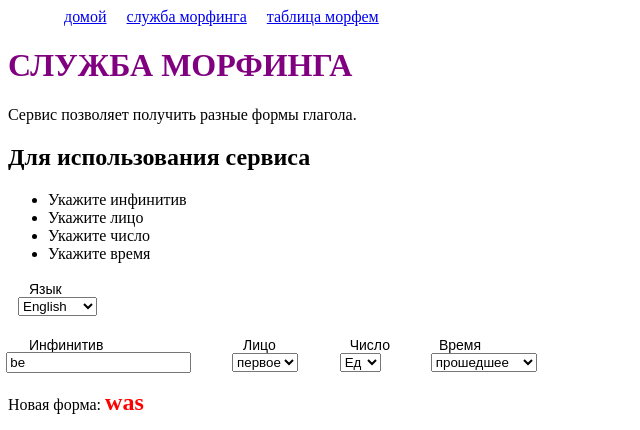
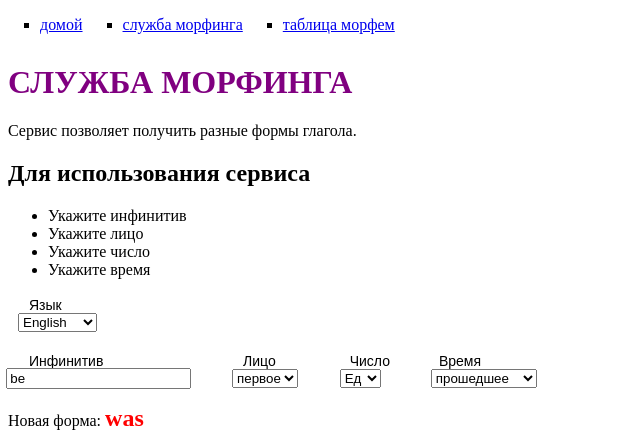
Before and after one commit to Wombatduo/py_morph, a Flask app: page /morph in a window 1280 px wide. Shown: the top 430 px of the page, without its empty margins (0-640 px from the left). Run offline with Flask 2, Linux system fonts and the light colour scheme; some libraries are stand-ins or nearby versions.

Commit message:
minor refinement

```diff
--- a/static/style1.1.css
+++ b/static/style1.1.css
@@ -6,9 +6,21 @@ label {
     font-size: 14px
 }
 
+div.navy {
+    margin-bottom: 1em;
+}
+
+ul.navy {
+    margin-left: 0px;
+    padding-left: 0px;
+}
+
 ul.navy li {
-    display: inline !important;
-    padding-left: 1em;
+    list-style: square;
+    float: left;
+    margin-right: .5em;
+    margin-left: 2em;
+
 }
 
 #lang, #infinitive, #person, #number, #tense {
@@ -45,6 +57,7 @@ ul.navy li {
 }
 
 h1 {
+    padding-top: 1.5em;
     color: purple;
     text-transform: uppercase;
 }
--- a/templates/base.html
+++ b/templates/base.html
@@ -7,11 +7,13 @@
     {% block script %}{% endblock %}
 </HEAD>
 <BODY>
+<div class="navy">
 <ul class="navy">
     <li><a href="/">домой</a></li>
     <li><a href="/morph">служба морфинга</a></li>
     <li><a href="/table">таблица морфем</a></li>
 </ul>
+</div>
 <H1 class="h1">{% block heading %}{% endblock %}</H1>
 {% block header %}{% endblock %}
 <br/>
```
